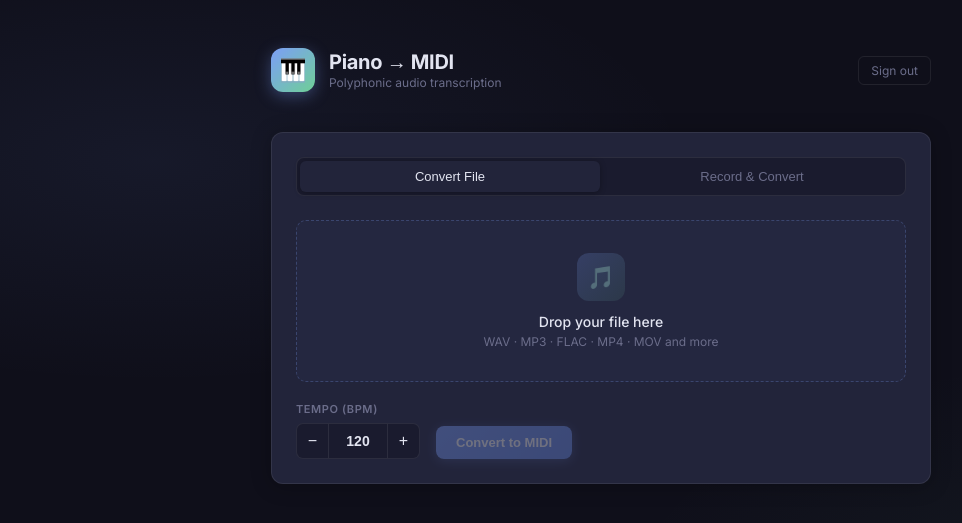
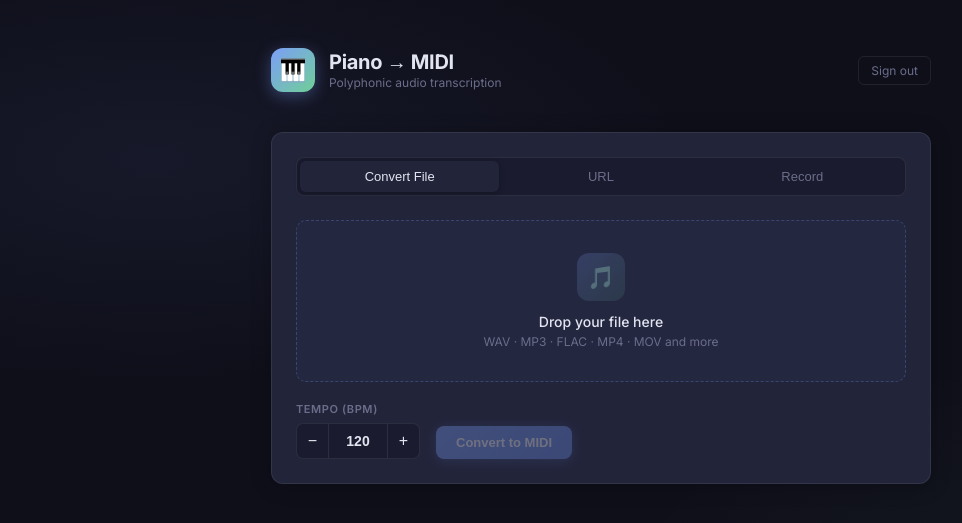
Before and after one commit to bornz352-code/piano-to-midi, a Flask app: page / in a window 1280 px wide. Shown: the top 523 px of the page, without its empty margins (39-1001 px from the left). Run offline with Flask 3, Linux system fonts and the light colour scheme; the visitor is signed in with stand-in values (Sample User, id 1); data that the repository does not hold is empty.

Commit message:
Add URL tab for Instagram/YouTube audio streaming and conversion
Paste any URL (Instagram, YouTube, SoundCloud, etc.), the server
fetches audio via yt-dlp, streams it to the browser for playback,
and allows MIDI conversion. Uses bundled imageio-ffmpeg for yt-dlp.

Co-Authored-By: Claude Sonnet 4.6 <noreply@anthropic.com>

```diff
--- a/requirements.txt
+++ b/requirements.txt
@@ -6,5 +6,6 @@ numpy>=1.24.0
 flask>=3.0.0
 flask-login>=0.6.3
 imageio-ffmpeg>=0.4.9
+yt-dlp>=2024.1.0
 basic-pitch>=0.3.0
 onnxruntime>=1.16.0
--- a/server.py
+++ b/server.py
@@ -16,7 +16,7 @@ sys.path.insert(0, os.path.dirname(os.path.abspath(__file__)))
 import soundfile as sf
 from flask import (
     Flask, render_template, request, send_file,
-    jsonify, session, redirect, url_for,
+    jsonify, session, redirect, url_for, Response,
 )
 from audio.loader import load as load_audio
 from basic_pitch.inference import predict as bp_predict
@@ -59,6 +59,21 @@ def login():
 def logout():
     session.clear()
     return redirect(url_for("login"))
+
+
+# ── URL audio cache (id → wav path) ──────────────────────────────────────────
+_url_cache: dict[str, str] = {}
+_url_cache_lock = threading.Lock()
+
+
+def _cleanup_url(audio_id: str):
+    with _url_cache_lock:
+        path = _url_cache.pop(audio_id, None)
+    if path and os.path.exists(path):
+        try:
+            os.unlink(path)
+        except OSError:
+            pass
 
 
 # ── History store (last 10 conversions) ──────────────────────────────────────
@@ -223,6 +238,123 @@ def progress(job_id: str):
     return jsonify(data)
 
 
+@app.route("/fetch-url", methods=["POST"])
+@login_required
+def fetch_url():
+    """Fetch audio from a URL (Instagram, YouTube, etc.) using yt-dlp."""
+    import yt_dlp
+    url = request.json.get("url", "").strip()
+    if not url:
+        return jsonify({"error": "No URL provided."}), 400
+
+    audio_id = secrets.token_hex(8)
+    tmp_dir = tempfile.mkdtemp()
+    out_template = os.path.join(tmp_dir, "audio.%(ext)s")
+
+    import imageio_ffmpeg
+    ffmpeg_dir = os.path.dirname(imageio_ffmpeg.get_ffmpeg_exe())
+
+    ydl_opts = {
+        "format": "bestaudio/best",
+        "outtmpl": out_template,
+        "quiet": True,
+        "no_warnings": True,
+        "ffmpeg_location": ffmpeg_dir,
+        "postprocessors": [{
+            "key": "FFmpegExtractAudio",
+            "preferredcodec": "wav",
+        }],
+    }
+
+    try:
+        with yt_dlp.YoutubeDL(ydl_opts) as ydl:
+            info = ydl.extract_info(url, download=True)
+            title = info.get("title", "audio")
+
+        wav_path = os.path.join(tmp_dir, "audio.wav")
+        if not os.path.exists(wav_path):
+            # fallback: find whatever was downloaded
+            files = [f for f in os.listdir(tmp_dir) if os.path.isfile(os.path.join(tmp_dir, f))]
+            if not files:
+                return jsonify({"error": "No audio extracted."}), 500
+            wav_path = os.path.join(tmp_dir, files[0])
+
+        with _url_cache_lock:
+            _url_cache[audio_id] = wav_path
+
+        duration = round(len(__import__('soundfile').read(wav_path)[0]) / __import__('soundfile').read(wav_path)[1], 1)
+        return jsonify({"id": audio_id, "title": title, "duration": duration})
+
+    except Exception as exc:
+        import shutil
+        shutil.rmtree(tmp_dir, ignore_errors=True)
+        return jsonify({"error": str(exc)}), 500
+
+
+@app.route("/stream/<audio_id>")
+@login_required
+def stream(audio_id: str):
+    """Stream fetched audio to the browser."""
+    with _url_cache_lock:
+        path = _url_cache.get(audio_id)
+    if not path or not os.path.exists(path):
+        return jsonify({"error": "Audio not found."}), 404
+
+    ext = os.path.splitext(path)[1].lower()
+    mime = {"wav": "audio/wav", "mp3": "audio/mpeg", "m4a": "audio/mp4"}.get(ext[1:], "audio/wav")
+    return send_file(path, mimetype=mime)
+
+
+@app.route("/convert-url", methods=["POST"])
+@login_required
+def convert_url():
+    """Convert a previously fetched URL audio to MIDI."""
+    audio_id = request.form.get("audio_id", "")
+    tempo = int(request.form.get("tempo", 120))
+    job_id = request.form.get("job_id", "default")
+
+    with _url_cache_lock:
+        path = _url_cache.get(audio_id)
+    if not path or not os.path.exists(path):
+        return jsonify({"error": "Audio not found. Fetch the URL again."}), 404
+
+    tmp_wav = None
+    try:
+        _set_progress(job_id, 10, "Loading audio…")
+        y, sr = load_audio(path)
+        duration = len(y) / sr
+
+        tmp_wav = tempfile.NamedTemporaryFile(suffix=".wav", delete=False)
+        sf.write(tmp_wav.name, y, sr)
+        tmp_wav.close()
+
+        _set_progress(job_id, 25, f"Loaded {duration:.1f}s — transcribing…")
+        _, midi_data, _ = bp_predict(tmp_wav.name)
+
+        midi_data.initial_tempo = float(tempo)
+        note_count = sum(len(inst.notes) for inst in midi_data.instruments)
+        _set_progress(job_id, 90, f"Building MIDI from {note_count} note(s)…")
+
+        buf = io.BytesIO()
+        midi_data.write(buf)
+        buf.seek(0)
+        midi_bytes = buf.getvalue()
+
+        _add_to_history("url_audio.mid", note_count, midi_bytes)
+        _set_done(job_id, f"Converted {note_count} notes.")
+        return send_file(io.BytesIO(midi_bytes), as_attachment=True, download_name="output.mid", mimetype="audio/midi")
+
+    except Exception as exc:
+        _set_error(job_id, str(exc))
+        return jsonify({"error": str(exc)}), 500
+    finally:
+        if tmp_wav:
+            try:
+                os.unlink(tmp_wav.name)
+            except OSError:
+                pass
+
+
 if __name__ == "__main__":
     import webbrowser
     port = 5050
--- a/templates/index.html
+++ b/templates/index.html
@@ -299,7 +299,8 @@
   <div class="card">
     <div class="tabs">
       <button class="tab active" onclick="switchTab('file', this)">Convert File</button>
-      <button class="tab" onclick="switchTab('rec', this)">Record & Convert</button>
+      <button class="tab" onclick="switchTab('url', this)">URL</button>
+      <button class="tab" onclick="switchTab('rec', this)">Record</button>
     </div>
 
     <!-- File tab -->
@@ -335,6 +336,50 @@
         <div class="progress-msg" id="convert-msg"></div>
       </div>
 
+    </div>
+
+    <!-- URL tab -->
+    <div class="tab-panel" id="tab-url">
+      <div class="field">
+        <label>Instagram / YouTube / SoundCloud URL</label>
+        <div style="display:flex;gap:8px">
+          <input type="url" id="url-input" placeholder="https://www.instagram.com/p/…"
+            style="flex:1;background:var(--surface);border:1px solid var(--border);border-radius:8px;color:var(--text);padding:10px 12px;font-size:14px;outline:none;font-family:inherit" />
+          <button class="btn btn-primary" id="url-fetch-btn" onclick="fetchUrl()">Load</button>
+        </div>
+      </div>
+
+      <div id="url-player" style="display:none">
+        <div style="background:var(--surface);border:1px solid var(--border);border-radius:10px;padding:16px;margin-bottom:16px">
+          <div id="url-title" style="font-size:13px;font-weight:600;margin-bottom:10px;white-space:nowrap;overflow:hidden;text-overflow:ellipsis"></div>
+          <audio id="audio-player" controls style="width:100%;height:36px"></audio>
+        </div>
+
+        <div class="bpm-row">
+          <div class="field" style="margin:0">
+            <label>Tempo (BPM)</label>
+            <div class="bpm-field">
+              <button onclick="stepBpm3(-1)">−</button>
+              <input type="number" id="url-tempo" value="120" min="20" max="300" />
+              <button onclick="stepBpm3(1)">+</button>
+            </div>
+          </div>
+          <div class="action-row" style="margin-top:22px">
+            <button class="btn btn-primary" id="url-convert-btn" onclick="convertUrl()">Convert to MIDI</button>
+            <a class="btn btn-download" id="url-download-btn" download="output.mid">⬇ Download</a>
+          </div>
+        </div>
+
+        <div class="progress-wrap" id="url-progress" style="display:none">
+          <div class="progress-track"><div class="progress-fill" id="url-bar"></div></div>
+          <div class="progress-msg" id="url-msg"></div>
+        </div>
+      </div>
+
+      <div id="url-fetch-progress" style="display:none;margin-top:12px">
+        <div class="progress-track"><div class="progress-fill" id="url-fetch-bar" style="width:100%;animation:shimmer 1.5s infinite"></div></div>
+        <div class="progress-msg" id="url-fetch-msg">Fetching audio…</div>
+      </div>
     </div>
 
     <!-- Record tab -->
@@ -389,6 +434,96 @@ function switchTab(name, btn) {
 // ── BPM steppers ─────────────────────────────────────────────────────────────
 function stepBpm(d)  { const el = document.getElementById('tempo');     el.value = Math.min(300, Math.max(20, +el.value + d)); }
 function stepBpm2(d) { const el = document.getElementById('rec-tempo'); el.value = Math.min(300, Math.max(20, +el.value + d)); }
+function stepBpm3(d) { const el = document.getElementById('url-tempo'); el.value = Math.min(300, Math.max(20, +el.value + d)); }
+
+// ── URL fetch & play ─────────────────────────────────────────────────────────
+let currentAudioId = null;
+
+async function fetchUrl() {
+  const url = document.getElementById('url-input').value.trim();
+  if (!url) return;
+
+  document.getElementById('url-fetch-btn').disabled = true;
+  document.getElementById('url-player').style.display = 'none';
+  document.getElementById('url-fetch-progress').style.display = 'block';
+  document.getElementById('url-fetch-msg').textContent = 'Fetching audio… (may take a few seconds)';
+
+  try {
+    const resp = await fetch('/fetch-url', {
+      method: 'POST',
+      headers: { 'Content-Type': 'application/json' },
+      body: JSON.stringify({ url }),
+    });
+    const data = await resp.json();
+    if (!resp.ok) {
+      document.getElementById('url-fetch-msg').textContent = '❌ ' + (data.error || 'Failed to fetch');
+      return;
+    }
+    currentAudioId = data.id;
+    document.getElementById('url-title').textContent = data.title || 'Audio';
+    document.getElementById('audio-player').src = '/stream/' + data.id;
+    document.getElementById('url-player').style.display = 'block';
+    document.getElementById('url-fetch-progress').style.display = 'none';
+    document.getElementById('url-download-btn').style.display = 'none';
+  } catch (e) {
+    document.getElementById('url-fetch-msg').textContent = '❌ ' + e.message;
+  } finally {
+    document.getElementById('url-fetch-btn').disabled = false;
+  }
+}
+
+async function convertUrl() {
+  if (!currentAudioId) return;
+  const jobId = 'url_' + Date.now();
+  const tempo = document.getElementById('url-tempo').value;
+
+  document.getElementById('url-convert-btn').disabled = true;
+  document.getElementById('url-download-btn').style.display = 'none';
+  document.getElementById('url-progress').style.display = 'block';
+  setProgress('url', 5, 'Starting…');
+
+  const form = new FormData();
+  form.append('audio_id', currentAudioId);
+  form.append('tempo', tempo);
+  form.append('job_id', jobId);
+
+  const pollId = setInterval(async () => {
+    try {
+      const r = await fetch('/progress/' + jobId);
+      const d = await r.json();
+      setProgress('url', d.pct, d.msg);
+      if (d.done) clearInterval(pollId);
+    } catch {}
+  }, 400);
+
+  try {
+    const resp = await fetch('/convert-url', { method: 'POST', body: form });
+    clearInterval(pollId);
+    if (!resp.ok) {
+      const d = await resp.json();
+      setProgress('url', 0, '❌ ' + (d.error || 'Failed'));
+      return;
+    }
+    const blob = await resp.blob();
+    const dl = document.getElementById('url-download-btn');
+    dl.href = URL.createObjectURL(blob);
+    dl.style.display = 'inline-flex';
+    setProgress('url', 100, '✓ Done! Click Download to save.');
+    loadHistory();
+  } catch (e) {
+    clearInterval(pollId);
+    setProgress('url', 0, '❌ ' + e.message);
+  } finally {
+    document.getElementById('url-convert-btn').disabled = false;
+  }
+}
+
+// Allow pressing Enter in the URL field
+document.addEventListener('DOMContentLoaded', () => {
+  document.getElementById('url-input').addEventListener('keydown', e => {
+    if (e.key === 'Enter') fetchUrl();
+  });
+});
 
 // ── History ─────────────────────────────────────────────────────────────────
 async function loadHistory() {
```
